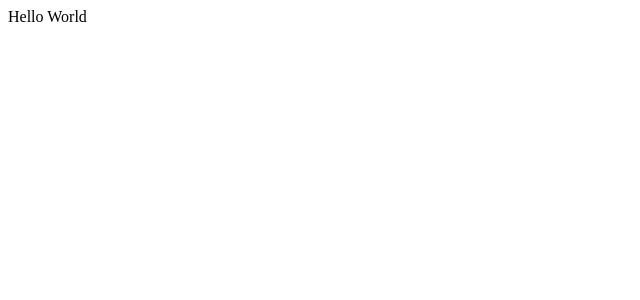
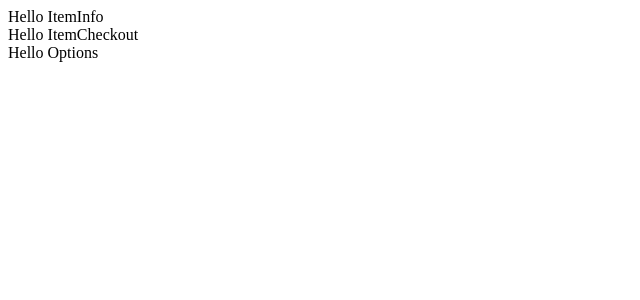
Before and after one commit to BeautyCart/checkoutPage, a React app in the folder client/: page / in a window 1280 px wide. Shown: the top 300 px of the page, without its empty margins (0-640 px from the left). Built offline with nearby package versions, Linux system fonts and the light colour scheme; the HTML template or start-up script is replaced by a standard one.

Commit message:
connected itemcheckout, iteminfo, and options to app

```diff
--- a/client/src/Components/App.jsx
+++ b/client/src/Components/App.jsx
@@ -1,5 +1,8 @@
 import React from 'react';
 import ReactDOM from 'react-dom';
+import ItemInfo from './ItemInfo.jsx';
+import ItemCheckout from './ItemCheckout.jsx'
+import Options from './Options.jsx'
 
 class App extends React.Component{
   constructor(props) {
@@ -7,7 +10,11 @@ class App extends React.Component{
   }
   render() {
     return (
-      <div>Hello World</div>
+      <div>
+        <ItemInfo />
+        <ItemCheckout/>
+        <Options />
+      </div>
     )
   }
 }
--- /dev/null
+++ b/client/src/Components/ItemCheckout.jsx
@@ -0,0 +1,10 @@
+import React from 'react';
+import ReactDOM from 'react-dom';
+
+function ItemCheckout(props) {
+  return (
+    <div>Hello ItemCheckout</div>
+  )
+}
+
+export default ItemCheckout
--- /dev/null
+++ b/client/src/Components/ItemInfo.jsx
@@ -0,0 +1,10 @@
+import React from 'react';
+import ReactDOM from 'react-dom';
+
+function ItemInfo(props) {
+  return (
+    <div>Hello ItemInfo</div>
+  )
+}
+
+export default ItemInfo;
--- /dev/null
+++ b/client/src/Components/Options.jsx
@@ -0,0 +1,10 @@
+import React from 'react';
+import ReactDOM from 'react-dom';
+
+function Options(props) {
+  return (
+    <div>Hello Options</div>
+  )
+}
+
+export default Options;
```
Also changed, not shown: 1 other file (tests, documents, lock files or other folders).
